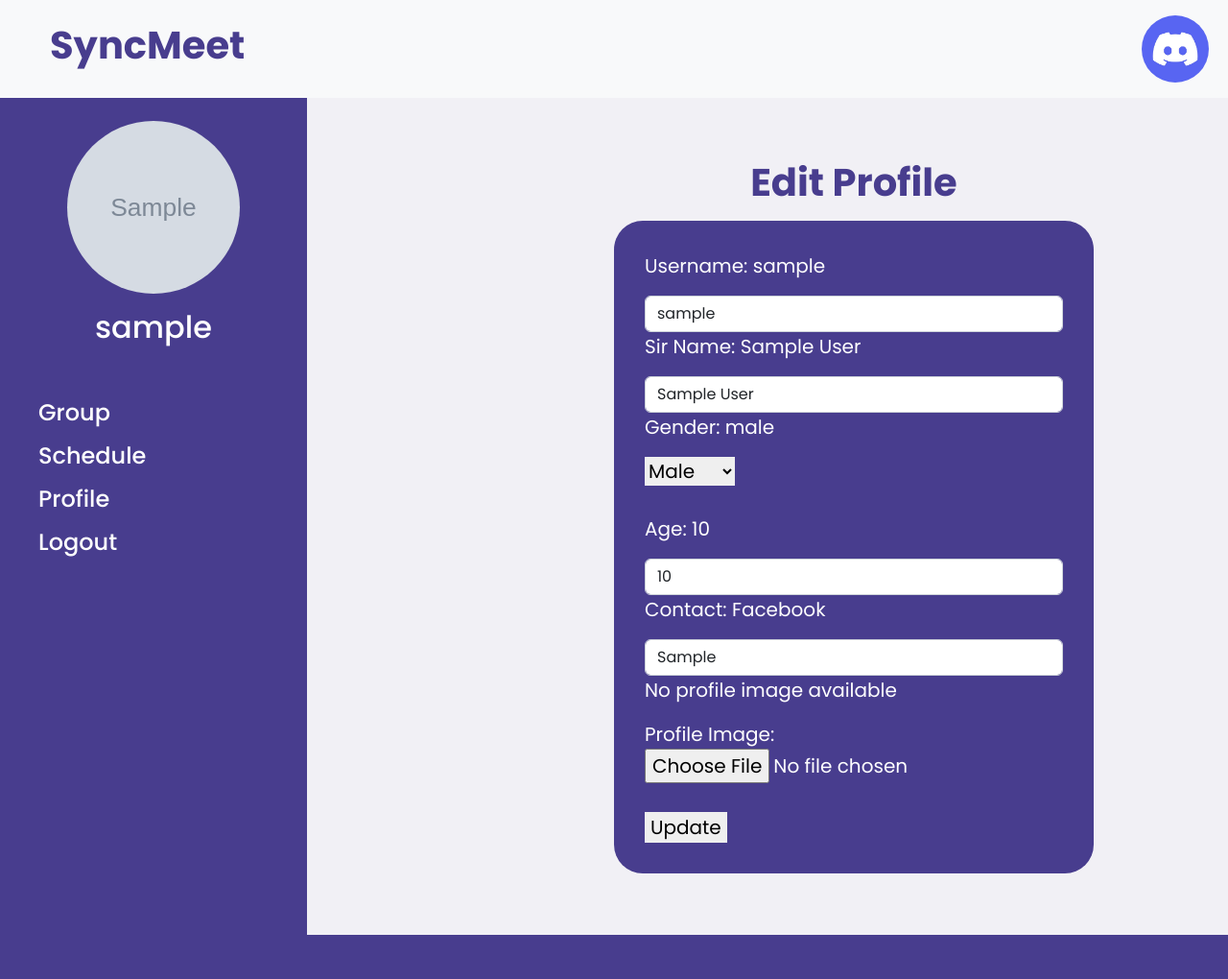
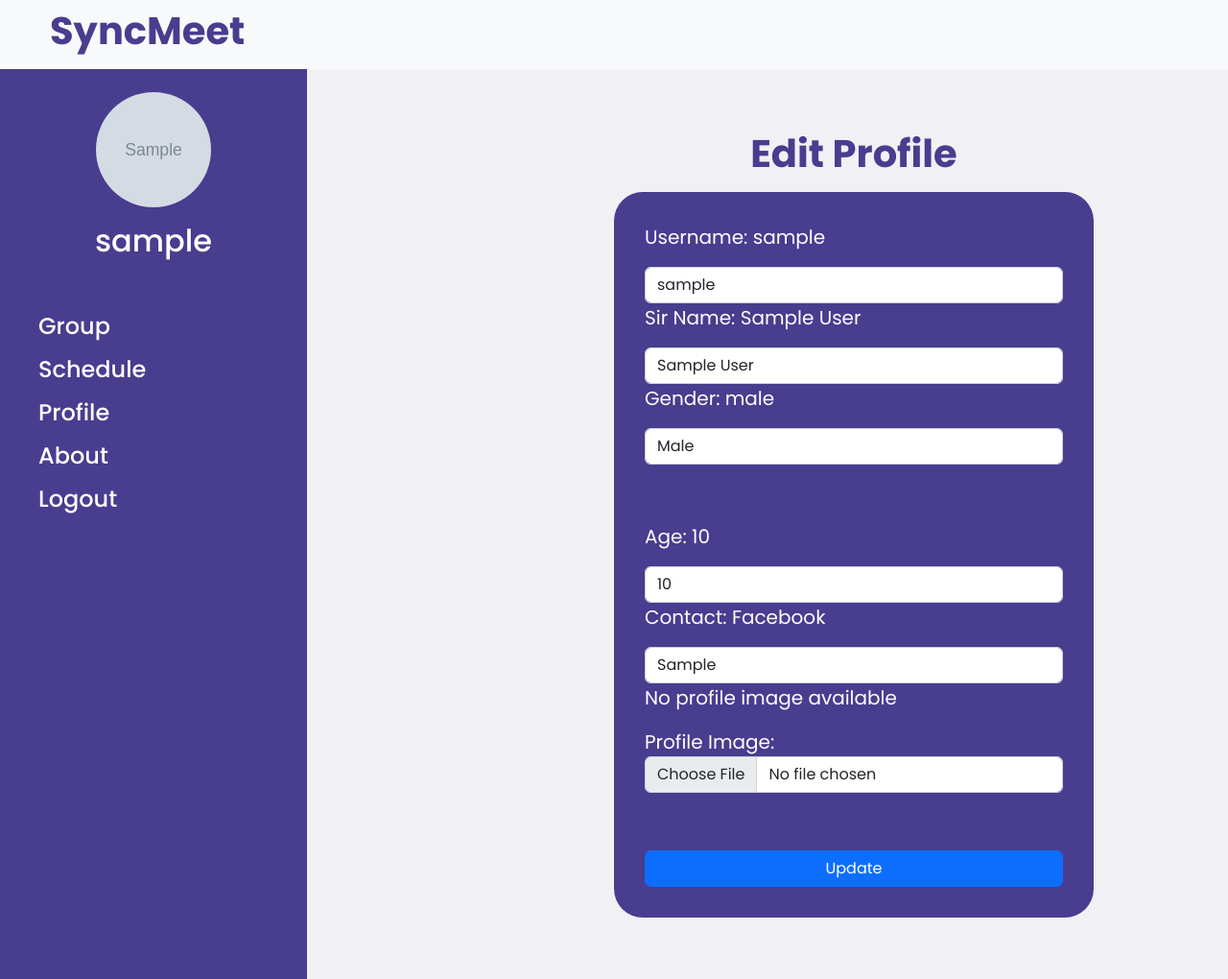
Before and after one commit to 6410615063/SyncMeet, a Django app: page /user/edit_profile/ in a window 1280 px wide. Shown: the whole page at 96% size. Before the commit the page ends 974 px from the top, so only its background shows below. Run offline with Django 4.2, Linux system fonts and the light colour scheme; a user stored in the database is signed in; tables that the repository leaves empty hold one stand-in row (values such as "Sample post"); grey boxes marked "Sample" are stand-in pictures.

Commit message:
edit user ui

```diff
--- a/user/templates/user/changepassword.html
+++ b/user/templates/user/changepassword.html
@@ -18,14 +18,13 @@
             <a href="{% url 'group' %}">
                 <h1 class="app-name">SyncMeet</h1>
             </a>
-            <img class="user-avatar" src="{% static 'groups/default_avatar.jpg' %}">
         </div>
     </nav>
     <div class="page-content d-flex">
         <div class="user-side-bar">
             <div class="user-details">
                 {% if userInfo.profile_image %}
-                <img src="{{ userInfo.profile_image.url }}" alt="Profile Image" style="display: block; margin: 0 auto; width: 180px; height: 180px;">
+                <img src="{{ userInfo.profile_image.url }}" alt="Profile Image" style="display: block; margin: 0 auto; width: 120px; height: 120px;">
                 {% else %}
                 <img class="user-avatar-content" src="{% static 'groups/default_avatar.jpg' %}" style="width: 120px; height: 120px;">
                 {% endif %}
@@ -36,6 +35,7 @@
                 <h4><a href="{% url 'group' %}">Group</a></h4>
                 <h4><a href="{% url 'schedule_user' %}">Schedule</a></h4>
                 <h4><a href="{% url 'user:profile' %}">Profile</a></h4>
+                <h4><a href="{% url 'about' %}">About</a></h4>
                 <h4><a href="{% url 'logout' %}">Logout</a></h4>
             </div>
         </div>
--- a/user/templates/user/editprofile.html
+++ b/user/templates/user/editprofile.html
@@ -20,14 +20,13 @@
             <a href="{% url 'group' %}">
                 <h1 class="app-name">SyncMeet</h1>
             </a>
-            <img class="user-avatar" src="{% static 'groups/default_avatar.jpg' %}">
         </div>
     </nav>
     <div class="page-content d-flex">
         <div class="user-side-bar">
             <div class="user-details">
                 {% if userInfo.profile_image %}
-                <img src="{{ userInfo.profile_image.url }}" alt="Profile Image" style="display: block; margin: 0 auto; width: 180px; height: 180px;">
+                <img src="{{ userInfo.profile_image.url }}" alt="Profile Image" style="display: block; margin: 0 auto; width: 120px; height: 120px;">
                 {% else %}
                 <img class="user-avatar-content" src="{% static 'groups/default_avatar.jpg' %}" style="width: 120px; height: 120px;">
                 {% endif %}
@@ -38,6 +37,7 @@
                 <h4><a href="{% url 'group' %}">Group</a></h4>
                 <h4><a href="{% url 'schedule_user' %}">Schedule</a></h4>
                 <h4><a href="{% url 'user:profile' %}">Profile</a></h4>
+                <h4><a href="{% url 'about' %}">About</a></h4>
                 <h4><a href="{% url 'logout' %}">Logout</a></h4>
             </div>
         </div>
@@ -55,7 +55,7 @@
 
             <p>Gender: {{ userInfo.gender }}</p>
 
-            <select id="gender" name="gender">
+            <select class="form-control" id="gender" name="gender">
                 <option value="male" {% if userInfo.gender == 'male' %} selected {% endif %}>Male</option>
                 <option value="female" {% if userInfo.gender == 'female' %} selected {% endif %}>Female</option>
                 <option value="other" {% if userInfo.gender == 'other' %} selected {% endif %}>Other</option>
@@ -78,9 +78,9 @@
 
             {% endif %}
             <label for="profile_image">Profile Image:</label>
-            <input type="file" id="profile_image" name="profile_image"><br><br>
+            <input class="form-control" type="file" id="profile_image" name="profile_image"><br><br>
 
-            <input type="submit" value="Update">
+            <input class="form-control btn btn-primary" type="submit" value="Update">
             <!--<button type="submit" class="btn text-light" style="background-color: #3F4682;">Update</button> -->
           </form>
             </div>
--- a/user/templates/user/friendlist.html
+++ b/user/templates/user/friendlist.html
@@ -20,14 +20,13 @@
             <a href="{% url 'group' %}">
                 <h1 class="app-name">SyncMeet</h1>
             </a>
-            <img class="user-avatar" src="{% static 'groups/default_avatar.jpg' %}">
         </div>
     </nav>
     <div class="page-content d-flex">
         <div class="user-side-bar">
             <div class="user-details">
                 {% if userInfo.profile_image %}
-                <img src="{{ userInfo.profile_image.url }}" alt="Profile Image" style="display: block; margin: 0 auto; width: 180px; height: 180px;">
+                <img src="{{ userInfo.profile_image.url }}" alt="Profile Image" style="display: block; margin: 0 auto; width: 120px; height: 120px;">
                 {% else %}
                 <img class="user-avatar-content" src="{% static 'groups/default_avatar.jpg' %}" style="width: 120px; height: 120px;">
                 {% endif %}
@@ -38,6 +37,7 @@
                 <h4><a href="{% url 'group' %}">Group</a></h4>
                 <h4><a href="{% url 'schedule_user' %}">Schedule</a></h4>
                 <h4><a href="{% url 'user:profile' %}">Profile</a></h4>
+                <h4><a href="{% url 'about' %}">About</a></h4>
                 <h4><a href="{% url 'logout' %}">Logout</a></h4>
             </div>
         </div>
--- a/user/templates/user/profile.html
+++ b/user/templates/user/profile.html
@@ -20,14 +20,13 @@
             <a href="{% url 'group' %}">
                 <h1 class="app-name">SyncMeet</h1>
             </a>
-            <img class="user-avatar" src="{% static 'groups/default_avatar.jpg' %}">
         </div>
     </nav>
     <div class="page-content d-flex">
         <div class="user-side-bar">
             <div class="user-details">
                 {% if userInfo.profile_image %}
-                <img src="{{ userInfo.profile_image.url }}" alt="Profile Image" style="display: block; margin: 0 auto; width: 180px; height: 180px;">
+                <img src="{{ userInfo.profile_image.url }}" alt="Profile Image" style="display: block; margin: 0 auto; width: 120px; height: 120px;">
                 {% else %}
                 <img class="user-avatar-content" src="{% static 'groups/default_avatar.jpg' %}" style="width: 120px; height: 120px;">
                 {% endif %}
@@ -38,6 +37,7 @@
                 <h4><a href="{% url 'group' %}">Group</a></h4>
                 <h4><a href="{% url 'schedule_user' %}">Schedule</a></h4>
                 <h4><a href="{% url 'user:profile' %}">Profile</a></h4>
+                <h4><a href="{% url 'about' %}">About</a></h4>
                 <h4><a href="{% url 'logout' %}">Logout</a></h4>
             </div>
         </div>
@@ -56,7 +56,7 @@
             </p>
             <!-- You can check if a profile image exists before displaying it -->
             {% if userInfo.profile_image %}
-            <img src="{{ userInfo.profile_image.url }}" alt="Profile Image" style="display: block; margin: 0 auto; width: 280px; height: 240px;">
+            <img src="{{ userInfo.profile_image.url }}" alt="Profile Image" style="display: block; margin: 0 auto; width: 280px; height: 280px;">
             {% else %}
             <!--
             {% if user.profile_image %}
```
Also changed, not shown: user/templates/profile/Screenshot_2023-11-20_212944.png (added).
